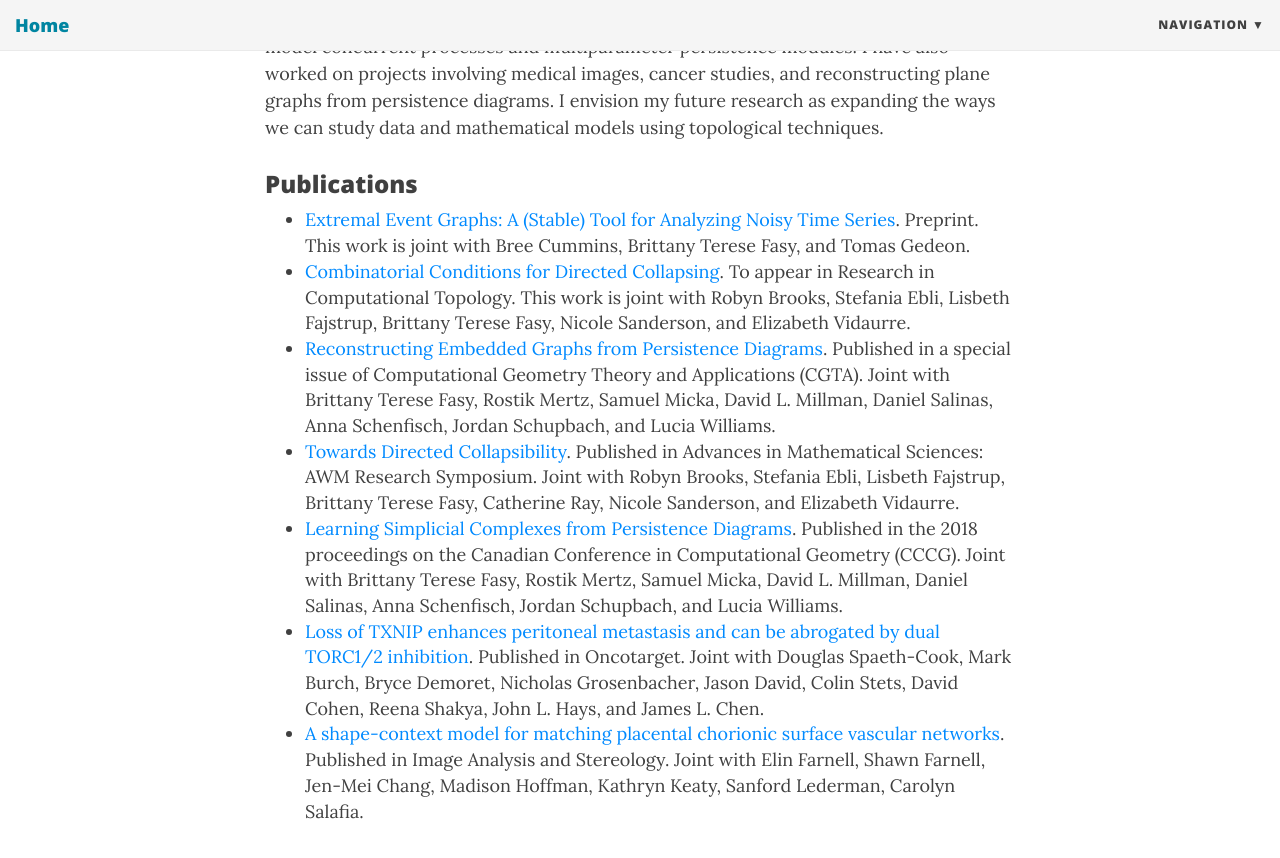
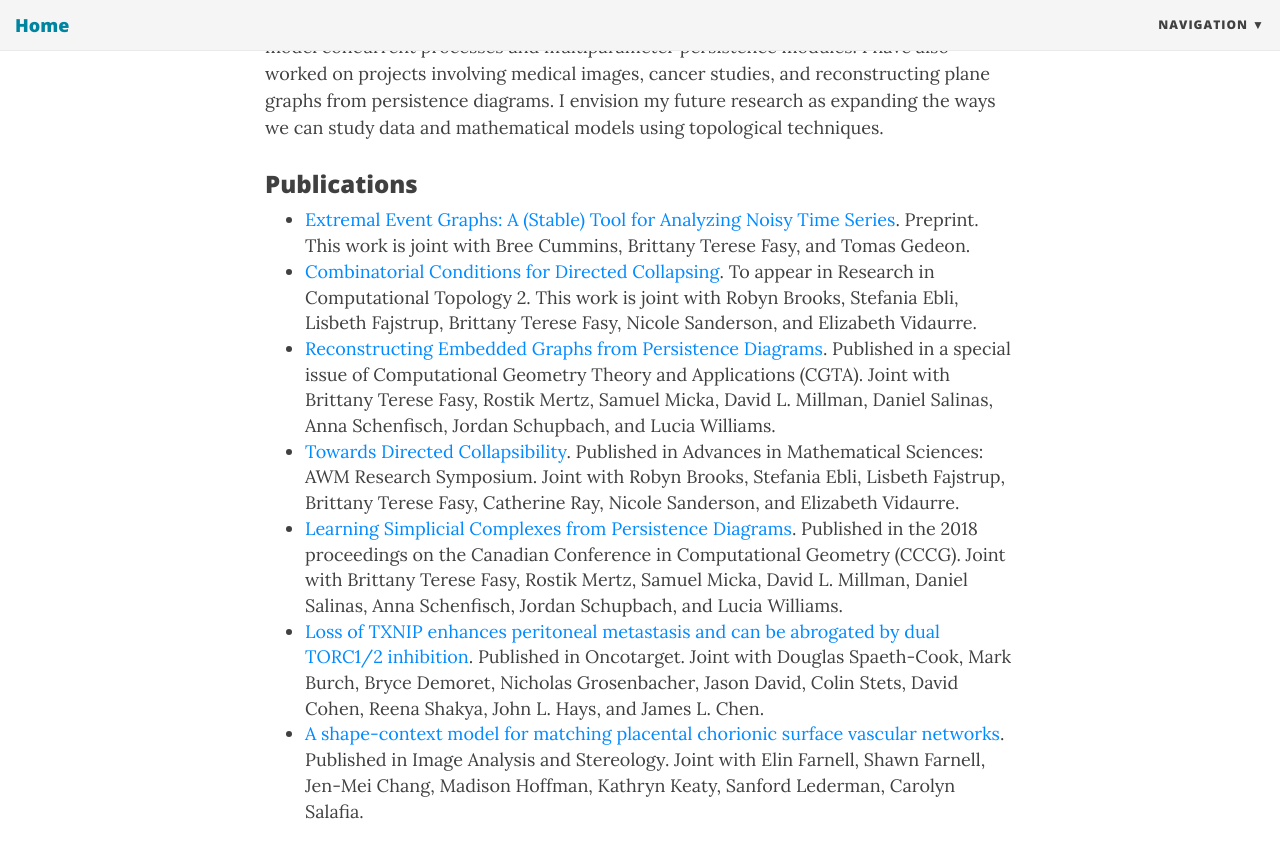
Before and after one commit to robinbelton/robinbelton.github.io, a Jekyll site: the page built from research.html, in a window 1280 px wide and 900 px high, scrolled down 363 px. Shown: the top 858 px of the window. Built offline with Jekyll 4.4.1, drawn with Linux system fonts in a browser that asks for light colours; nearby versions of some CDN libraries.

Commit message:
Add 2 to research in computational topology

```diff
--- a/research.html
+++ b/research.html
@@ -13,7 +13,7 @@ use-site-title: true
 <ul>
     <li> <a href="https://arxiv.org/pdf/2203.09552.pdf">Extremal Event Graphs: A (Stable) Tool for Analyzing Noisy Time Series</a>. Preprint. This work is joint with Bree Cummins, Brittany Terese Fasy, and Tomas Gedeon.
     </li>
-    <li> <a href="https://arxiv.org/pdf/2106.01524.pdf">Combinatorial Conditions for Directed Collapsing</a>. To appear in Research in Computational Topology. This work is joint with Robyn Brooks, Stefania Ebli, Lisbeth Fajstrup, Brittany Terese Fasy, Nicole Sanderson, and Elizabeth Vidaurre.
+    <li> <a href="https://arxiv.org/pdf/2106.01524.pdf">Combinatorial Conditions for Directed Collapsing</a>. To appear in Research in Computational Topology 2. This work is joint with Robyn Brooks, Stefania Ebli, Lisbeth Fajstrup, Brittany Terese Fasy, Nicole Sanderson, and Elizabeth Vidaurre.
     </li>
     <li><a href="https://arxiv.org/pdf/1912.08913.pdf">Reconstructing Embedded Graphs from Persistence Diagrams</a>. Published in a special issue of Computational Geometry Theory and Applications (CGTA). Joint with Brittany Terese Fasy, Rostik Mertz, Samuel Micka, David L. Millman, Daniel Salinas, Anna Schenfisch, Jordan Schupbach, and Lucia Williams.</li>
 
```
